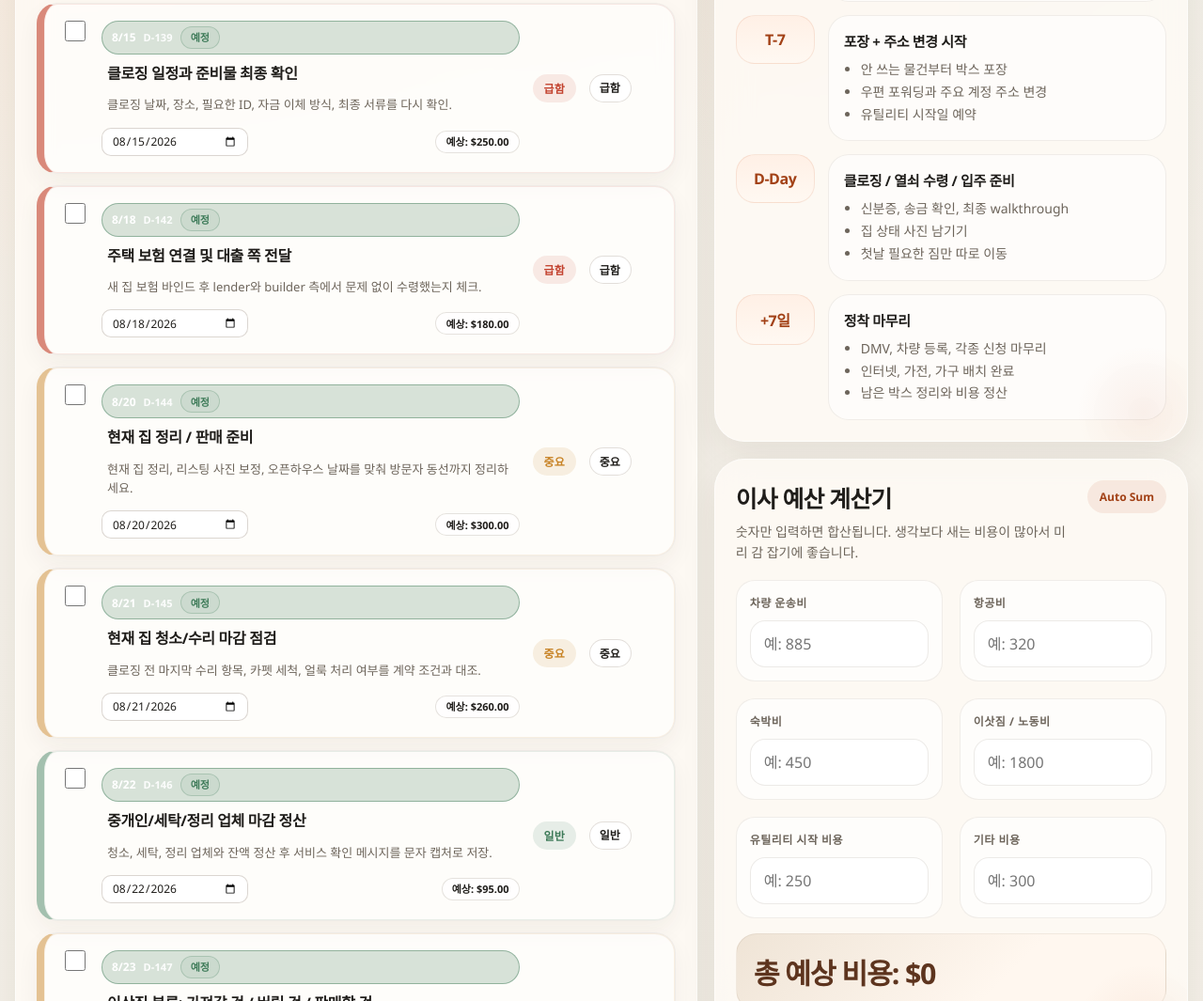
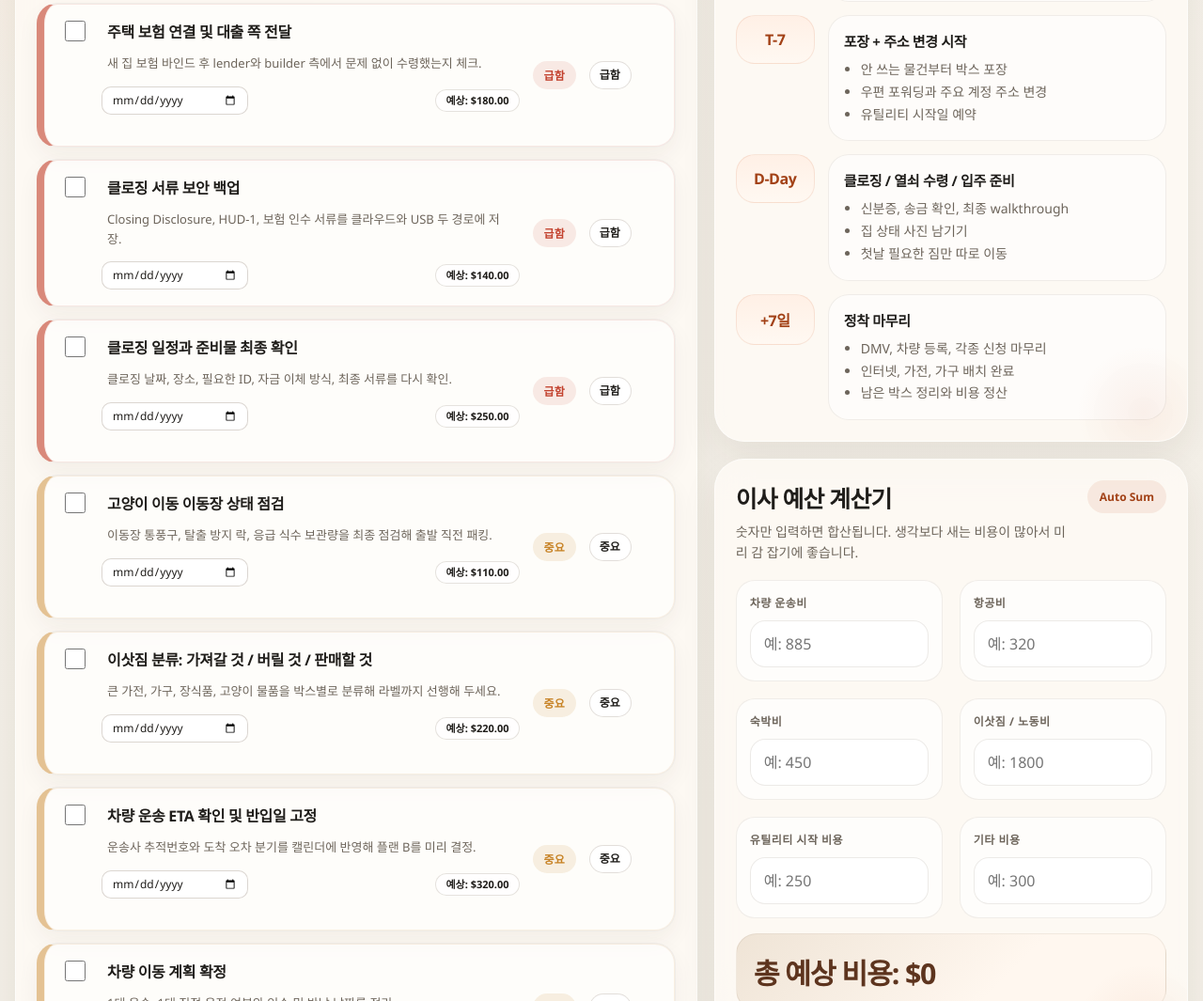
Before and after one commit to ox8884/movingtocelina, a plain HTML site: page index.html in a window 1280 px wide. Shown: the part 1735-2800 px from the top of the page at 94% size. Drawn offline with Linux system fonts and the light colour scheme.

Commit message:
fix: clear default due dates when move date is unset

```diff
--- a/index.html
+++ b/index.html
@@ -1968,122 +1968,122 @@
               </div>
             </div>
             <div class="checklist" data-task-section="before-move">
-              <label class="task" data-section="before-move" data-due-date="2026-08-15" data-estimated-cost="250">
+              <label class="task" data-section="before-move" data-due-date="" data-estimated-cost="250">
                 <input type="checkbox" data-task />
                 <div>
                   <div class="task-title">클로징 일정과 준비물 최종 확인</div>
                   <div class="task-desc">클로징 날짜, 장소, 필요한 ID, 자금 이체 방식, 최종 서류를 다시 확인.</div>
                   <div class="task-meta">
                     <span class="task-due-label">마감일</span>
-                    <input type="date" class="task-due" value="2026-08-15" aria-label="마감일" />
+                    <input type="date" class="task-due" value="" aria-label="마감일" />
                   </div>
                 </div>
                 <span class="tag high">급함</span>
               </label>
-              <label class="task" data-section="before-move" data-due-date="2026-08-18" data-estimated-cost="180">
+              <label class="task" data-section="before-move" data-due-date="" data-estimated-cost="180">
                 <input type="checkbox" data-task />
                 <div>
                   <div class="task-title">주택 보험 연결 및 대출 쪽 전달</div>
                   <div class="task-desc">새 집 보험 바인드 후 lender와 builder 측에서 문제 없이 수령했는지 체크.</div>
                   <div class="task-meta">
                     <span class="task-due-label">마감일</span>
-                    <input type="date" class="task-due" value="2026-08-18" aria-label="마감일" />
+                    <input type="date" class="task-due" value="" aria-label="마감일" />
                   </div>
                 </div>
                 <span class="tag high">급함</span>
               </label>
-              <label class="task" data-section="before-move" data-due-date="2026-08-20" data-estimated-cost="300">
+              <label class="task" data-section="before-move" data-due-date="" data-estimated-cost="300">
                 <input type="checkbox" data-task />
                 <div>
                   <div class="task-title">현재 집 정리 / 판매 준비</div>
                   <div class="task-desc">현재 집 정리, 리스팅 사진 보정, 오픈하우스 날짜를 맞춰 방문자 동선까지 정리하세요.</div>
                   <div class="task-meta">
                     <span class="task-due-label">마감일</span>
-                    <input type="date" class="task-due" value="2026-08-20" aria-label="마감일" />
+                    <input type="date" class="task-due" value="" aria-label="마감일" />
                   </div>
                 </div>
                 <span class="tag mid">중요</span>
               </label>
-              <label class="task" data-section="before-move" data-due-date="2026-08-23" data-estimated-cost="220">
+              <label class="task" data-section="before-move" data-due-date="" data-estimated-cost="220">
                 <input type="checkbox" data-task />
                 <div>
                   <div class="task-title">이삿짐 분류: 가져갈 것 / 버릴 것 / 판매할 것</div>
                   <div class="task-desc">큰 가전, 가구, 장식품, 고양이 물품을 박스별로 분류해 라벨까지 선행해 두세요.</div>
                   <div class="task-meta">
                     <span class="task-due-label">마감일</span>
-                    <input type="date" class="task-due" value="2026-08-23" aria-label="마감일" />
+                    <input type="date" class="task-due" value="" aria-label="마감일" />
                   </div>
                 </div>
                 <span class="tag mid">중요</span>
               </label>
-              <label class="task" data-section="before-move" data-due-date="2026-08-25" data-url="https://www.ntta.com/toll-tag" data-estimated-cost="120">
+              <label class="task" data-section="before-move" data-due-date="" data-url="https://www.ntta.com/toll-tag" data-estimated-cost="120">
                 <input type="checkbox" data-task />
                 <div>
                   <div class="task-title">차량 이동 계획 확정</div>
                   <div class="task-desc">1대 운송, 1대 직접 운전 여부와 인수 및 반납 날짜를 정리.</div>
                   <div class="task-meta">
                     <span class="task-due-label">마감일</span>
-                    <input type="date" class="task-due" value="2026-08-25" aria-label="마감일" />
+                    <input type="date" class="task-due" value="" aria-label="마감일" />
                   </div>
                 </div>
                 <span class="tag mid">중요</span>
               </label>
-              <label class="task" data-section="before-move" data-due-date="2026-08-21" data-estimated-cost="260">
+              <label class="task" data-section="before-move" data-due-date="" data-estimated-cost="260">
                 <input type="checkbox" data-task />
                 <div>
                   <div class="task-title">현재 집 청소/수리 마감 점검</div>
                   <div class="task-desc">클로징 전 마지막 수리 항목, 카펫 세척, 얼룩 처리 여부를 계약 조건과 대조.</div>
                   <div class="task-meta">
                     <span class="task-due-label">마감일</span>
-                    <input type="date" class="task-due" value="2026-08-21" aria-label="마감일" />
+                    <input type="date" class="task-due" value="" aria-label="마감일" />
                   </div>
                 </div>
                 <span class="tag mid">중요</span>
               </label>
-              <label class="task" data-section="before-move" data-due-date="2026-08-22" data-estimated-cost="95">
+              <label class="task" data-section="before-move" data-due-date="" data-estimated-cost="95">
                 <input type="checkbox" data-task />
                 <div>
                   <div class="task-title">중개인/세탁/정리 업체 마감 정산</div>
                   <div class="task-desc">청소, 세탁, 정리 업체와 잔액 정산 후 서비스 확인 메시지를 문자 캡처로 저장.</div>
                   <div class="task-meta">
                     <span class="task-due-label">마감일</span>
-                    <input type="date" class="task-due" value="2026-08-22" aria-label="마감일" />
+                    <input type="date" class="task-due" value="" aria-label="마감일" />
                   </div>
                 </div>
                 <span class="tag low">일반</span>
               </label>
-              <label class="task" data-section="before-move" data-due-date="2026-08-24" data-estimated-cost="140">
+              <label class="task" data-section="before-move" data-due-date="" data-estimated-cost="140">
                 <input type="checkbox" data-task />
                 <div>
                   <div class="task-title">클로징 서류 보안 백업</div>
                   <div class="task-desc">Closing Disclosure, HUD-1, 보험 인수 서류를 클라우드와 USB 두 경로에 저장.</div>
                   <div class="task-meta">
                     <span class="task-due-label">마감일</span>
-                    <input type="date" class="task-due" value="2026-08-24" aria-label="마감일" />
+                    <input type="date" class="task-due" value="" aria-label="마감일" />
                   </div>
                 </div>
                 <span class="tag high">급함</span>
               </label>
-              <label class="task" data-section="before-move" data-due-date="2026-08-26" data-estimated-cost="320">
+              <label class="task" data-section="before-move" data-due-date="" data-estimated-cost="320">
                 <input type="checkbox" data-task />
                 <div>
                   <div class="task-title">차량 운송 ETA 확인 및 반입일 고정</div>
                   <div class="task-desc">운송사 추적번호와 도착 오차 분기를 캘린더에 반영해 플랜 B를 미리 결정.</div>
                   <div class="task-meta">
                     <span class="task-due-label">마감일</span>
-                    <input type="date" class="task-due" value="2026-08-26" aria-label="마감일" />
+                    <input type="date" class="task-due" value="" aria-label="마감일" />
                   </div>
                 </div>
                 <span class="tag mid">중요</span>
               </label>
-              <label class="task" data-section="before-move" data-due-date="2026-08-27" data-estimated-cost="110">
+              <label class="task" data-section="before-move" data-due-date="" data-estimated-cost="110">
                 <input type="checkbox" data-task />
                 <div>
                   <div class="task-title">고양이 이동 이동장 상태 점검</div>
                   <div class="task-desc">이동장 통풍구, 탈출 방지 락, 응급 식수 보관량을 최종 점검해 출발 직전 패킹.</div>
                   <div class="task-meta">
                     <span class="task-due-label">마감일</span>
-                    <input type="date" class="task-due" value="2026-08-27" aria-label="마감일" />
+                    <input type="date" class="task-due" value="" aria-label="마감일" />
                   </div>
                 </div>
                 <span class="tag mid">중요</span>
@@ -2105,62 +2105,62 @@
               </div>
             </div>
             <div class="checklist" data-task-section="moving-week">
-              <label class="task" data-section="moving-week" data-due-date="2026-08-28" data-estimated-cost="190">
+              <label class="task" data-section="moving-week" data-due-date="" data-estimated-cost="190">
                 <input type="checkbox" data-task />
                 <div>
                   <div class="task-title">고양이 이동 세팅 준비</div>
                   <div class="task-desc">고양이 이동장 비상키트와 미리 먹일 사료 분량을 이동용 가방으로 나눠서 준비.</div>
                   <div class="task-meta">
                     <span class="task-due-label">마감일</span>
-                    <input type="date" class="task-due" value="2026-08-28" aria-label="마감일" />
+                    <input type="date" class="task-due" value="" aria-label="마감일" />
                   </div>
                 </div>
                 <span class="tag mid">중요</span>
               </label>
-              <label class="task" data-section="moving-week" data-due-date="2026-09-01" data-url="https://www.powertochoose.org" data-estimated-cost="150">
+              <label class="task" data-section="moving-week" data-due-date="" data-url="https://www.powertochoose.org" data-estimated-cost="150">
                 <input type="checkbox" data-task />
                 <div>
                   <div class="task-title">텍사스 유틸리티 예약</div>
                   <div class="task-desc">전기·가스·물·인터넷·쓰레기 서비스 시작일을 입주일 기준으로 조정하고 중복요금 위험 점검.</div>
                   <div class="task-meta">
                     <span class="task-due-label">마감일</span>
-                    <input type="date" class="task-due" value="2026-09-01" aria-label="마감일" />
+                    <input type="date" class="task-due" value="" aria-label="마감일" />
                   </div>
                 </div>
                 <span class="tag high">급함</span>
               </label>
-              <label class="task" data-section="moving-week" data-due-date="2026-09-01" data-estimated-cost="75">
+              <label class="task" data-section="moving-week" data-due-date="" data-estimated-cost="75">
                 <input type="checkbox" data-task />
                 <div>
                   <div class="task-title">현재 집 유틸리티 종료 신청</div>
                   <div class="task-desc">기존 집 전기·물·인터넷 종료일 확정 후 미터 리딩 스크린샷을 정산 폴더에 첨부.</div>
                   <div class="task-meta">
                     <span class="task-due-label">마감일</span>
-                    <input type="date" class="task-due" value="2026-09-01" aria-label="마감일" />
+                    <input type="date" class="task-due" value="" aria-label="마감일" />
                   </div>
                 </div>
                 <span class="tag mid">중요</span>
               </label>
-              <label class="task" data-section="moving-week" data-due-date="2026-09-02" data-estimated-cost="220">
+              <label class="task" data-section="moving-week" data-due-date="" data-estimated-cost="220">
                 <input type="checkbox" data-task />
                 <div>
                   <div class="task-title">입주일 전 주택 전력 재점검</div>
                   <div class="task-desc">계량기 사진 촬영, 누전차단기 위치, 누수 가능 밸브를 한 번 더 확인해 두면 당황이 줄어요.</div>
                   <div class="task-meta">
                     <span class="task-due-label">마감일</span>
-                    <input type="date" class="task-due" value="2026-09-02" aria-label="마감일" />
+                    <input type="date" class="task-due" value="" aria-label="마감일" />
                   </div>
                 </div>
                 <span class="tag low">일반</span>
               </label>
-              <label class="task" data-section="moving-week" data-due-date="2026-08-29" data-estimated-cost="80">
+              <label class="task" data-section="moving-week" data-due-date="" data-estimated-cost="80">
                 <input type="checkbox" data-task />
                 <div>
                   <div class="task-title">고양이 건강기록 / 마이크로칩 확인</div>
                   <div class="task-desc">수의사 기록, 백신, 마이크로칩 정보, 향후 병원 연락처를 한 화면으로 요약.</div>
                   <div class="task-meta">
                     <span class="task-due-label">마감일</span>
-                    <input type="date" class="task-due" value="2026-08-29" aria-label="마감일" />
+                    <input type="date" class="task-due" value="" aria-label="마감일" />
                   </div>
                 </div>
                 <span class="tag mid">중요</span>
@@ -2182,76 +2182,76 @@
               </div>
             </div>
             <div class="checklist" data-task-section="after-move">
-              <label class="task" data-section="after-move" data-due-date="2026-09-03" data-url="https://www.usps.com/manage/forward.htm" data-estimated-cost="60">
+              <label class="task" data-section="after-move" data-due-date="" data-url="https://www.usps.com/manage/forward.htm" data-estimated-cost="60">
                 <input type="checkbox" data-task />
                 <div>
                   <div class="task-title">주소 변경 / 우편 포워딩</div>
                   <div class="task-desc">USPS 변경 외 은행, 보험, 카드, 병원, 학교/진료 기록까지 주소 동기화를 한 번에 처리.</div>
                   <div class="task-meta">
                     <span class="task-due-label">마감일</span>
-                    <input type="date" class="task-due" value="2026-09-03" aria-label="마감일" />
+                    <input type="date" class="task-due" value="" aria-label="마감일" />
                   </div>
                 </div>
                 <span class="tag low">일반</span>
               </label>
 
-              <label class="task" data-section="after-move" data-due-date="2026-09-04" data-url="https://public.txdmv.gov/" data-estimated-cost="420">
+              <label class="task" data-section="after-move" data-due-date="" data-url="https://public.txdmv.gov/" data-estimated-cost="420">
                 <input type="checkbox" data-task />
                 <div>
                   <div class="task-title">텍사스 DMV / 번호판 / 면세 신청 계획 세우기</div>
                   <div class="task-desc">운전면허 갱신, 차량 등록, 번호판, 재산세 납부 순서를 체크해 누락 없이 처리.</div>
                   <div class="task-meta">
                     <span class="task-due-label">마감일</span>
-                    <input type="date" class="task-due" value="2026-09-04" aria-label="마감일" />
+                    <input type="date" class="task-due" value="" aria-label="마감일" />
                   </div>
                 </div>
                 <span class="tag mid">중요</span>
               </label>
-              <label class="task" data-section="after-move" data-due-date="2026-09-05" data-estimated-cost="180">
+              <label class="task" data-section="after-move" data-due-date="" data-estimated-cost="180">
                 <input type="checkbox" data-task />
                 <div>
                   <div class="task-title">텍사스 차량 등록 및 과세 서류 제출</div>
                   <div class="task-desc">title, 보험 증빙, odometer, mileage 문구를 점검해 차량 등록 접수 시 누락 없이 제출.</div>
                   <div class="task-meta">
                     <span class="task-due-label">마감일</span>
-                    <input type="date" class="task-due" value="2026-09-05" aria-label="마감일" />
+                    <input type="date" class="task-due" value="" aria-label="마감일" />
                   </div>
                 </div>
                 <span class="tag high">급함</span>
               </label>
 
-              <label class="task" data-section="after-move" data-due-date="2026-09-06" data-estimated-cost="140">
+              <label class="task" data-section="after-move" data-due-date="" data-estimated-cost="140">
                 <input type="checkbox" data-task />
                 <div>
                   <div class="task-title">입주 첫날 필수품 가방 따로 준비</div>
                   <div class="task-desc">충전기, 약, 서류, 고양이 용품, 세면도구, 옷 2~3벌을 접근성 높은 가방에 분리.</div>
                   <div class="task-meta">
                     <span class="task-due-label">마감일</span>
-                    <input type="date" class="task-due" value="2026-09-06" aria-label="마감일" />
+                    <input type="date" class="task-due" value="" aria-label="마감일" />
                   </div>
                 </div>
                 <span class="tag low">일반</span>
               </label>
-              <label class="task" data-section="after-move" data-due-date="2026-09-07" data-url="https://www.tdpr.state.tx.us/" data-estimated-cost="150">
+              <label class="task" data-section="after-move" data-due-date="" data-url="https://www.tdpr.state.tx.us/" data-estimated-cost="150">
                 <input type="checkbox" data-task />
                 <div>
                   <div class="task-title">텍사스 거주/세무 변경 신청 정리</div>
                   <div class="task-desc">주소 신고, 납세 관련 문서, 보험 변경 항목을 마감일순으로 묶어 제출할 목록 확정.</div>
                   <div class="task-meta">
                     <span class="task-due-label">마감일</span>
-                    <input type="date" class="task-due" value="2026-09-07" aria-label="마감일" />
+                    <input type="date" class="task-due" value="" aria-label="마감일" />
                   </div>
                 </div>
                 <span class="tag mid">중요</span>
               </label>
-              <label class="task" data-section="after-move" data-due-date="2026-09-07" data-estimated-cost="120">
+              <label class="task" data-section="after-move" data-due-date="" data-estimated-cost="120">
                 <input type="checkbox" data-task />
                 <div>
                   <div class="task-title">고양이 적응 루틴 즉시 실행</div>
                   <div class="task-desc">도착일 당일 고양이 조용한 휴식공간/식사시간/화장실 위치를 고정해 스트레스 완화.</div>
                   <div class="task-meta">
                     <span class="task-due-label">마감일</span>
-                    <input type="date" class="task-due" value="2026-09-07" aria-label="마감일" />
+                    <input type="date" class="task-due" value="" aria-label="마감일" />
                   </div>
                 </div>
                 <span class="tag low">일반</span>
@@ -2746,7 +2746,7 @@
       const datasetDue = normalizeDateValue(task?.dataset?.dueDate || task?.getAttribute('data-due-date') || '');
 
       if (!moveDateKey) {
-        return normalizeDateValue(dueInput?.value || datasetDue);
+        return '';
       }
 
       if (offset !== null) {
@@ -2786,7 +2786,7 @@
       const dueDate = resolveTaskDueDate(task);
       if (dueDate) return dueDate;
       const fallback = normalizeDateValue(task?.dataset?.dueDate || '');
-      return fallback || '9999-12-31';
+      return fallback || '';
     }
 
     function getSectionContainer(section) {
@@ -2908,6 +2908,13 @@
       if (!titleText) return;
 
       let dueSummary = titleWrap.querySelector('.task-date-summary');
+      if (!dueDate) {
+        if (dueSummary) {
+          dueSummary.remove();
+        }
+        return;
+      }
+
       if (!dueSummary) {
         dueSummary = document.createElement('div');
         dueSummary.className = 'task-date-summary';
@@ -2928,6 +2935,14 @@
       const status = getTaskDueStatus(dueDate);
       const taskMeta = task.querySelector('.task-meta');
       if (!taskMeta) return;
+
+      if (!dueDate) {
+        const existingMetaBadge = taskMeta.querySelector('.task-status');
+        if (existingMetaBadge) {
+          existingMetaBadge.remove();
+        }
+        return;
+      }
 
       if (task.querySelector('.task-date-summary')) {
         const existingMetaBadge = taskMeta.querySelector('.task-status');
@@ -3060,8 +3075,8 @@
     }
 
     function compareTaskOrder(a, b) {
-      const dueA = getTaskDueDateValue(a);
-      const dueB = getTaskDueDateValue(b);
+      const dueA = getTaskDueDateValue(a) || '9999-12-31';
+      const dueB = getTaskDueDateValue(b) || '9999-12-31';
       if (dueA !== dueB) {
         return dueA.localeCompare(dueB);
       }
```
